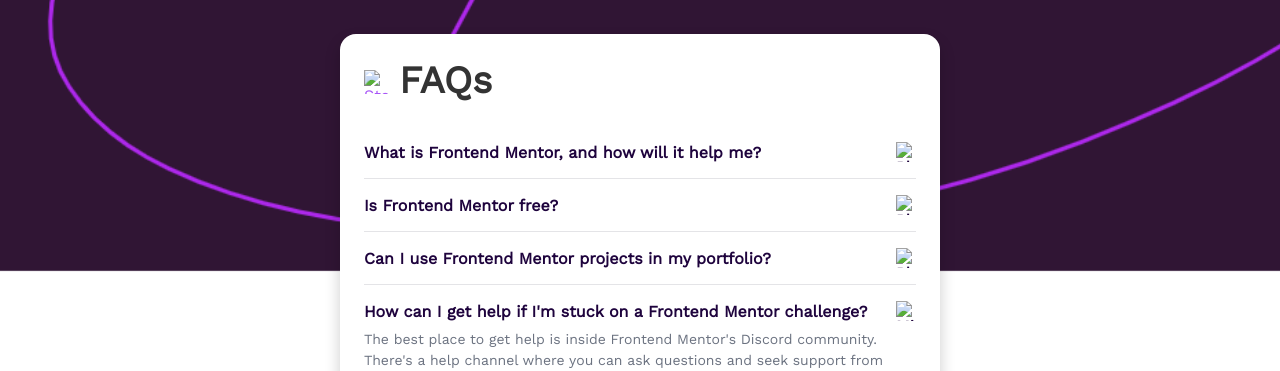
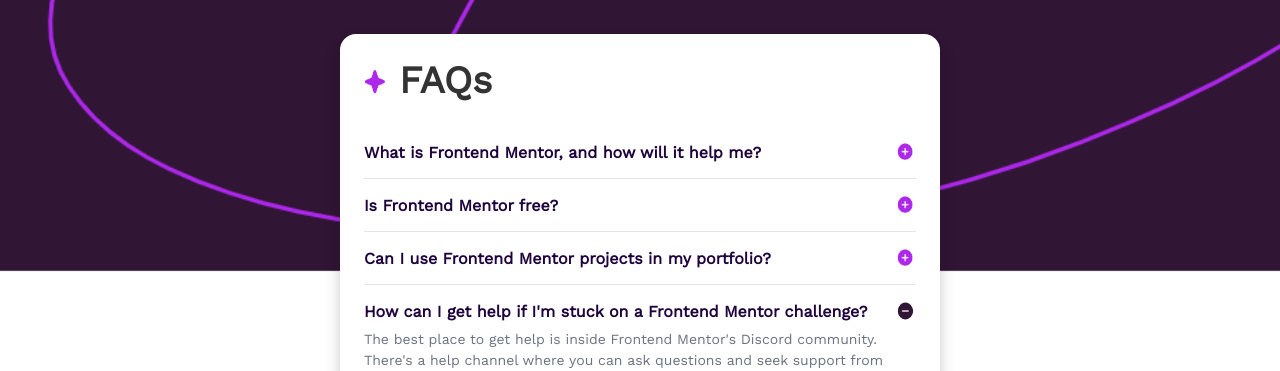
Before and after one commit to kehindefaith26/ECX-Frontend, a plain HTML site: page index.html in a window 1280 px wide. Both pictures are taken after a click on the element 639 px from the left and 513 px from the top of the page. Shown: the part 167-538 px from the top of the page. Drawn offline with Linux system fonts and the light colour scheme.

Commit message:
Faq.html

```diff
--- a/index.html
+++ b/index.html
@@ -9,14 +9,14 @@
     <body>
         <main class="faq-section">
             <header class="faq-header">
-                <img src="staricon.png" alt="Star Icon" class="star-icon">
+                <img src="Images/staricon.png" alt="Star Icon" class="star-icon">
                 <h1>FAQs</h1>
             </header>
             <div class="faq-item">
                 <div class="faq-question" tabindex="0" aria-expanded="false" aria-controls="answer1">
                     <span>What is Frontend Mentor, and how will it help me?</span>
-                    <img src="plusicon.png" alt="Plus Icon" class="plus-icon">
-                    <img src="minusicon.png" alt="Minus Icon" class="minus-icon" hidden />
+                    <img src="Images/plusicon.png" alt="Plus Icon" class="plus-icon">
+                    <img src="Images/minusicon.png" alt="Minus Icon" class="minus-icon" hidden />
                 </div>
                 <div class="faq-answer" id="answer1">
                     <p>Frontend Mentor offers realistic coding challenges to help developers improve their frontend coding skills with projects in HTML, CSS, and JavaScript. It's suitable for all levels and ideal for portfolio building.</p>
@@ -27,8 +27,8 @@
             <div class="faq-item">
                 <div class="faq-question" tabindex="0" aria-expanded="false" aria-controls="answer2">
                     <span>Is Frontend Mentor free?</span>
-                    <img src="plusicon.png" alt="Plus Icon" class="plus-icon">
-                    <img src="minusicon.png" alt="Minus Icon" class="minus-icon" hidden />
+                    <img src="Images/plusicon.png" alt="Plus Icon" class="plus-icon">
+                    <img src="Images/minusicon.png" alt="Minus Icon" class="minus-icon" hidden />
                 </div>
                 <div class="faq-answer" id="answer2">
                     <p>Yes, Frontend Mentor offers both free and premium coding challenges, with the free option providing access to a range of projects suitable for all skill levels.</p>
@@ -39,8 +39,8 @@
             <div class="faq-item">
                 <div class="faq-question" tabindex="0" aria-expanded="false" aria-controls="answer3">
                     <span>Can I use Frontend Mentor projects in my portfolio?</span>
-                    <img src="plusicon.png" alt="Plus Icon" class="plus-icon">
-                    <img src="minusicon.png" alt="Minus Icon" class="minus-icon" hidden />
+                    <img src="Images/plusicon.png" alt="Plus Icon" class="plus-icon">
+                    <img src="Images/minusicon.png" alt="Minus Icon" class="minus-icon" hidden />
                 </div>
                 <div class="faq-answer" id="answer3">
                     <p>Yes, you can use projects completed on Frontend Mentor in your portfolio. It's an excellent way to showcase your skills to potential employers!</p>
@@ -51,8 +51,8 @@
             <div class="faq-item">
                 <div class="faq-question" tabindex="0" aria-expanded="false" aria-controls="answer4">
                     <span>How can I get help if I'm stuck on a Frontend Mentor challenge?</span>
-                    <img src="plusicon.png" alt="Plus Icon" class="plus-icon">
-                    <img src="minusicon.png" alt="Minus Icon" class="minus-icon" hidden />
+                    <img src="Images/plusicon.png" alt="Plus Icon" class="plus-icon">
+                    <img src="Images/minusicon.png" alt="Minus Icon" class="minus-icon" hidden />
                 </div>
                 <div class="faq-answer" id="answer4">
                     <p>The best place to get help is inside Frontend Mentor's Discord community. There's a help channel where you can ask questions and seek support from other community members.</p>
```
